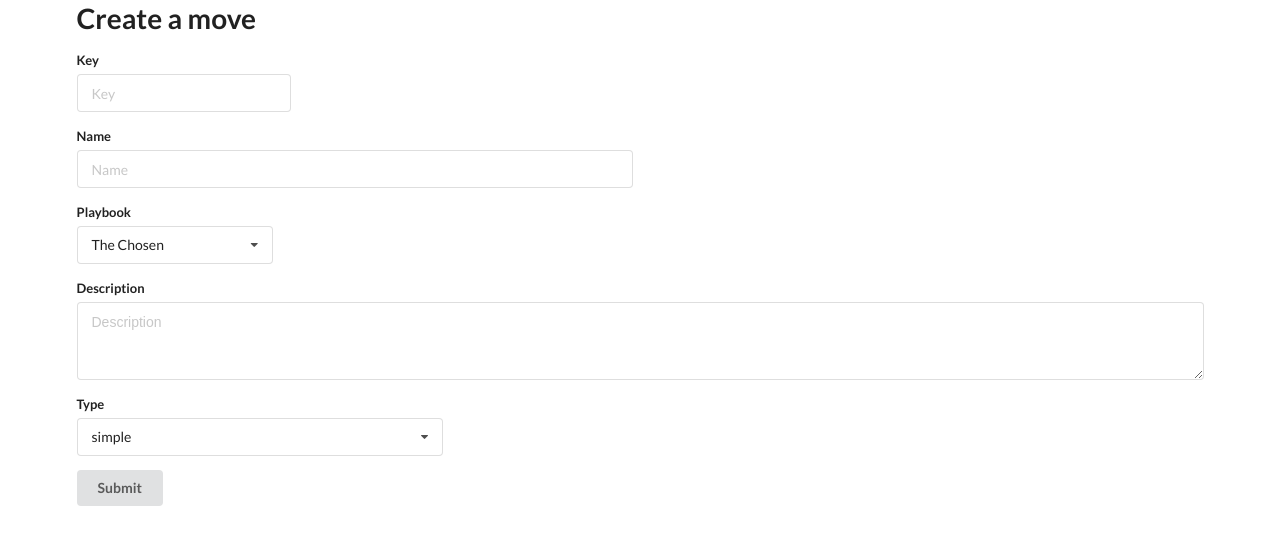
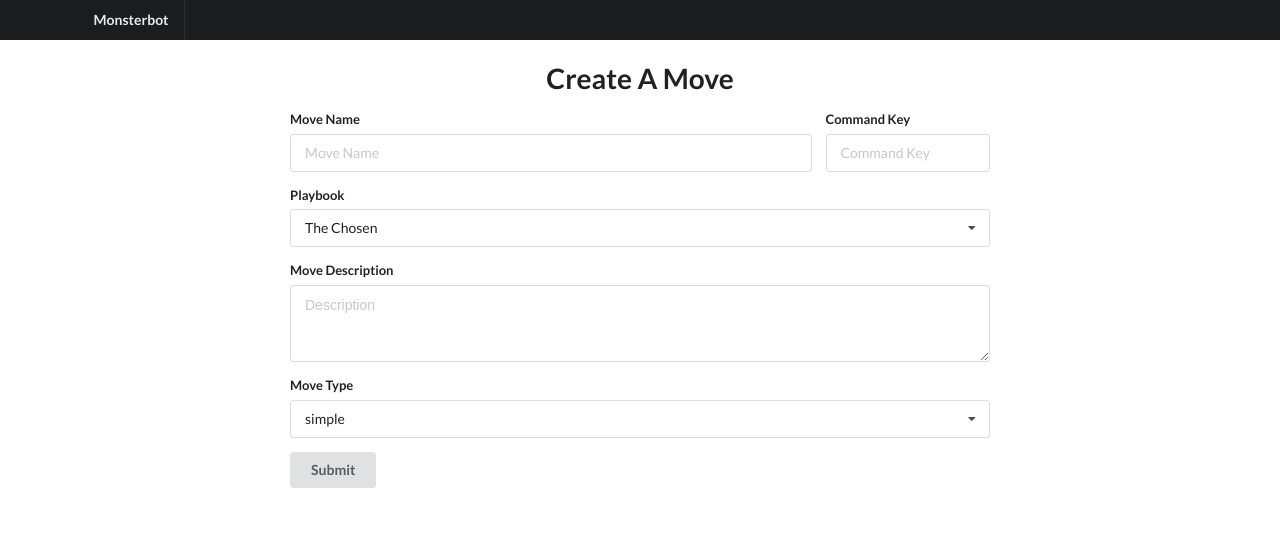
Before and after one commit to brian-frederick/discord-monsterbot-ui, a React (Create React App) app: page /moves/new in a window 1280 px wide. Shown: the top 544 px of the page. Built offline with nearby package versions, Linux system fonts and the light colour scheme.

Commit message:
styled form

```diff
--- a/src/App.js
+++ b/src/App.js
@@ -1,16 +1,19 @@
 import React from 'react';
 import { BrowserRouter, Route } from "react-router-dom";
+import Header from './components/Header';
 import Landing from './components/Landing';
 import MoveCreate from './components/moves/MoveCreate';
 import MoveEdit from './components/moves/MoveEdit';
 import MoveDelete from './components/moves/MoveDelete';
 import MovesShow from './components/moves/MovesShow';
+import './styles/Segment.css';
 
 function App() {
   return (
     <div>
+      <Header />
     <BrowserRouter>
-      <div className="ui container">
+      <div className="ui main text container">
         <Route path="/" exact component={Landing} />
         <Route path="/moves/new" exact component={MoveCreate} />
         <Route path="/moves/edit" exact component={MoveEdit} />
--- /dev/null
+++ b/src/components/Header.js
@@ -0,0 +1,13 @@
+import React from 'react';
+
+const Header = () => {
+  return (
+    <div className="ui fixed inverted menu">
+      <div className="ui container">
+        <div className="header item">Monsterbot</div>
+      </div>
+    </div>
+  );
+};
+
+export default Header;
--- a/src/components/moves/MoveCreate.js
+++ b/src/components/moves/MoveCreate.js
@@ -16,7 +16,7 @@ export default class MoveCreate extends React.Component {
     fairOutcome: '',
     successOutcome: '',
     advancedOutcome: '',
-    moveToModify: ''
+    moveToModify: { label: 'Kick Some Ass', value: 'ksa' }
   }
 
   onFormSubmit = async event => {
@@ -76,7 +76,8 @@ export default class MoveCreate extends React.Component {
   render() {
     return (
       <div>
-        <h1>Create a move</h1>
+        <h1 className="ui header center aligned">Create A Move</h1>
+
         <form className="ui form" onSubmit={this.onFormSubmit}>
 
           <SimpleFields
@@ -91,7 +92,9 @@ export default class MoveCreate extends React.Component {
 
           {this.renderTypeFields()}
 
-          <button className="ui button" type="submit">Submit</button>
+          <div className="field">
+            <button className="ui button submit" type="submit">Submit</button>
+          </div>
         </form>
       </div>
     );
--- a/src/components/moves/modifier/CreateModifier.js
+++ b/src/components/moves/modifier/CreateModifier.js
@@ -1,5 +1,6 @@
 import React, { useState } from 'react';
 import Dropdown from '../../Dropdown';
+import '../../../styles/Segment.css';
 
 const CreateModifier = ({onCreate}) => {
   const [type, setType] = useState({label: 'property', value: 'property'});
@@ -8,8 +9,8 @@ const CreateModifier = ({onCreate}) => {
   const [property, setProperty] = useState({ label: 'cool', value: 'cool'});
 
   const typeOptions = [
-    {label: 'property', value: 'property'},
-    {label: 'extra', value: 'extra'},
+    {label: 'By Hunter Property', value: 'property'},
+    {label: 'Additional Values', value: 'extra'},
   ];
 
   const plusOptions = [
@@ -18,14 +19,14 @@ const CreateModifier = ({onCreate}) => {
   ];
 
   const propertyOptions = [
-    { label: 'cool', value: 'cool'},
-    { label: 'charm', value: 'charm' },
-    { label: 'sharp', value: 'sharp' },
-    { label: 'tough', value: 'tough' },
-    { label: 'weird', value: 'weird' },
-    { label: 'harm', value: 'harm' },
-    { label: 'experience', value: 'experience' },
-    { label: 'luck', value: 'luck' },
+    { label: 'Cool', value: 'cool'},
+    { label: 'Charm', value: 'charm' },
+    { label: 'Sharp', value: 'sharp' },
+    { label: 'Tough', value: 'tough' },
+    { label: 'Weird', value: 'weird' },
+    { label: 'Harm', value: 'harm' },
+    { label: 'Experience', value: 'experience' },
+    { label: 'Luck', value: 'luck' },
   ];
 
   const onClick = event => {
@@ -41,13 +42,16 @@ const CreateModifier = ({onCreate}) => {
   const renderTypeFields = (type) => {
     switch(type.value) {
       case 'property':
-        return <Dropdown
+        return (
+            <Dropdown
               name='property'
-          label="property"
+              label="Property"
               options={propertyOptions}
               selected={property}
               onSelectedChange={(name, option) => setProperty(option)}
-        />;
+            />
+        );
+
       case 'extra':
         return (
           <div className="field">
@@ -60,16 +64,18 @@ const CreateModifier = ({onCreate}) => {
             />
           </div>
         );
+
       default:
         return null;
     }
   };
 
   return (
-    <div className="four fields">
+    <div className="ui raised segment">
+      <div className="inline fields">
           <Dropdown
             name='type'
-        label='Type'
+            label='Modifier Type'
             options={typeOptions}
             selected={type}
             onSelectedChange={(name, option) => setType(option)}
@@ -85,8 +91,16 @@ const CreateModifier = ({onCreate}) => {
 
         {renderTypeFields(type)}
 
+
+      </div>
+
+
+      <div className="ui basic compact segment">
           <i className="check icon" onClick={onClick}></i>
       </div>
+
+    </div>
+
   );
 };
 
--- a/src/components/moves/modifier/Modifier.js
+++ b/src/components/moves/modifier/Modifier.js
@@ -1,13 +1,16 @@
 import React from 'react';
+import '../../../styles/Segment.css';
 
 const Modifier = ({mod, onDelete, index}) => {
-  const mathSymbol = mod.plus ? '+' : '-';
+  const mathSymbol = mod.plus ? 'Plus' : 'Minus';
   const modVal = mod.type === 'property' ? mod.property : mod.value;
 
   return (
-    <div className="ui small message">
+    <div className="ui compact segment">
+      <div>
       {mathSymbol} {modVal}
-      <i onClick={() => onDelete(index)} className="close icon"></i>
+          <i className="close icon" onClick={() => onDelete(index)}></i>
+      </div>
     </div>
   );
 
--- a/src/components/moves/modifier/ModifierFields.js
+++ b/src/components/moves/modifier/ModifierFields.js
@@ -4,7 +4,7 @@ import Modifier from './Modifier';
 
 export default class ModifierFields extends React.Component {
   state = {
-    createMode: false
+    createMode: true
   };
 
   toggleCreateMode = () => {
@@ -27,7 +27,7 @@ export default class ModifierFields extends React.Component {
 
   renderModifiers = () => {
     return (
-      <div className="eight wide field">
+      <div className="ui segments">
         {this.props.modifiers.map((mod, i) => {
             return (
               <div key={i}>
@@ -41,17 +41,21 @@ export default class ModifierFields extends React.Component {
 
   render() {
     return (
-      <div>
-        <div>
+      <div className="ui segments">
+
+        <div className="ui segment">
           Modifiers
-          {!this.state.createMode && <i className="plus square icon" onClick={this.toggleCreateMode}></i>}
-        </div>
+          {!this.state.createMode &&
+            <i className="plus icon" onClick={this.toggleCreateMode}></i>
+          }
+            { this.props.modifiers.length > 0 && this.renderModifiers()}
+            {this.state.createMode &&
+              <div className="ui raised segments">
+                <CreateModifier onCreate={this.onCreate} />
+              </div>
+            }
 
-        {this.renderModifiers()}
-
-        {this.state.createMode &&
-          <CreateModifier onCreate={this.onCreate} />
-        }
+          </div>
 
       </div>
     );
--- a/src/components/moves/typeFields/MoveModificationFields.js
+++ b/src/components/moves/typeFields/MoveModificationFields.js
@@ -16,7 +16,8 @@ const basicMoves = [
 const MoveModificationFields = ({ moveToModify, modifiers, onModifiersChange, onSelectChange }) => {
   return (
     <div>
-      <div>Move Modifications</div>
+      <div className="ui horizontal divider">Move Modifications</div>
+      <div className="ui center aligned basic segment">Select a basic move, replace the hunter properties modifier, and/or create additional modifiers </div>
 
       <div className="six fields">
         <Dropdown
@@ -32,6 +33,7 @@ const MoveModificationFields = ({ moveToModify, modifiers, onModifiersChange, on
         modifiers={modifiers}
         onModifiersChange={onModifiersChange}
       />
+
     </div>
   );
 };
--- a/src/components/moves/typeFields/RollForOutcomeFields.js
+++ b/src/components/moves/typeFields/RollForOutcomeFields.js
@@ -14,13 +14,20 @@ const RollForOutcomeFields = ({
 
   return (
     <div>
+      <div className="ui horizontal divider">Roll Outcomes and Modifiers</div>
+      <div className="ui center aligned basic segment">Select hunter property or other modifiers and describe the roll-based outcomes for the move.</div>
+
       <ModifierFields
         modifiers={modifiers}
         onModifiersChange={onModifiersChange}
       />
 
+      <div className="ui segments">
+        <div className="ui segment">
           <p>Dice Roll Outcomes</p>
-
+        </div>
+        <div className="ui segments">
+          <div className="ui segment">
           <div className="field">
             <label>On a miss...</label>
             <textarea
@@ -69,6 +76,9 @@ const RollForOutcomeFields = ({
             />
           </div>
           </div>
+        </div>
+      </div>
+    </div>
   );
 };
 
--- a/src/components/moves/typeFields/SimpleFields.js
+++ b/src/components/moves/typeFields/SimpleFields.js
@@ -3,9 +3,9 @@ import Dropdown from '../../Dropdown';
 
 
 const typeOptions = [
-  { label: 'simple', value: 'simple' },
-  { label: 'roll', value: 'roll' },
-  { label: 'modification', value: 'modification' }
+  { label: 'Simple', value: 'simple' },
+  { label: 'Roll Outcome Move', value: 'roll' },
+  { label: 'Basic Move Modification', value: 'modification' }
 ]
 
 const playbookOptions = [
@@ -30,12 +30,23 @@ export default class SimpleFields extends React.Component {
 
     return (
       <div>
-        <div className="five fields">
-          <div className="field">
-            <label>Key</label>
+        <div className="fields">
+          <div className="twelve wide field">
+            <label>Move Name</label>
             <input
               type="text"
-              placeholder="Key"
+              placeholder="Move Name"
+              name="name"
+              value={this.props.name}
+              onChange={this.props.onInputChange}
+            />
+          </div>
+
+          <div className="four wide field">
+            <label>Command Key</label>
+            <input
+              type="text"
+              placeholder="Command Key"
               name="key"
               value={this.props.keyVal}
               onChange={this.props.onInputChange}
@@ -43,20 +54,6 @@ export default class SimpleFields extends React.Component {
           </div>
         </div>
 
-        <div className="two fields">
-          <div className="field">
-            <label>Name</label>
-            <input
-              type="text"
-              placeholder="Name"
-              name="name"
-              value={this.props.name}
-              onChange={this.props.onInputChange}
-            />
-          </div>
-        </div>
-
-        <div className="six fields">
           <Dropdown
             name="playbook"
             label="Playbook"
@@ -64,10 +61,8 @@ export default class SimpleFields extends React.Component {
             selected={this.props.playbook}
             onSelectedChange={this.props.onSelectChange}
           />
-        </div>
-
           <div className="field">
-          <label>Description</label>
+            <label>Move Description</label>
             <textarea
               placeholder="Description"
               name="description"
@@ -77,16 +72,14 @@ export default class SimpleFields extends React.Component {
             />
           </div>
 
-        <div className="three fields">
           <Dropdown
             name='type'
-            label='Type'
+            label='Move Type'
             options={typeOptions}
             selected={this.props.type}
             onSelectedChange={this.props.onSelectChange}
           />
       </div>
-      </div>
     );
   }
 
--- /dev/null
+++ b/src/styles/Segment.css
@@ -0,0 +1,12 @@
+
+i {
+  float: right;
+}
+
+.submit {
+  margin-top: 1em !important;
+}
+
+.main {
+  margin-top: 4em;
+}
```
Lines whose indentation alone changed are shown as unchanged.
